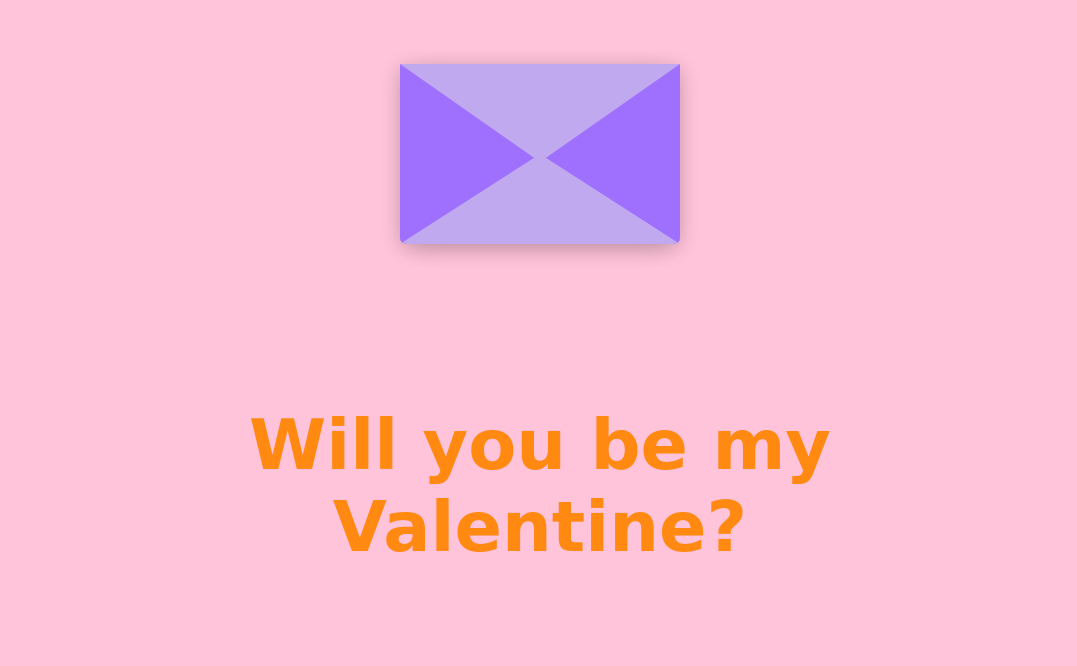
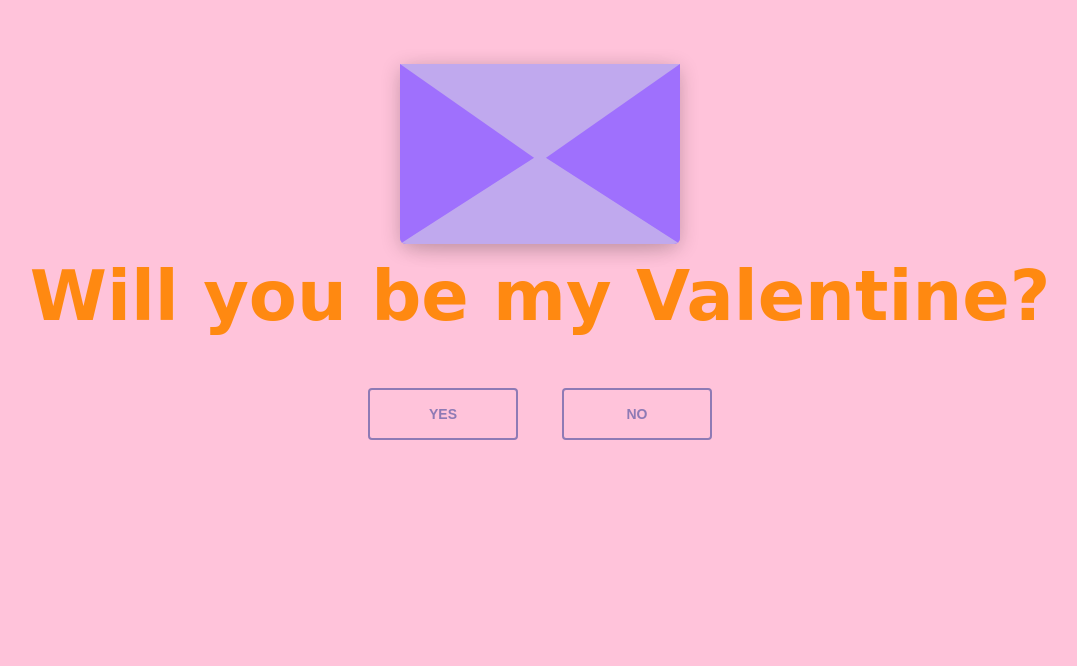
Before and after one commit to Cervera-jpg/Valentine, a plain HTML site: page index.html in a window 1280 px wide. Shown: the part 134-800 px from the top of the page, without its empty margins (100-1177 px from the left). Drawn offline with nearby package versions, Linux system fonts and the light colour scheme.

Commit message:
Update index.css

```diff
--- a/index.css
+++ b/index.css
@@ -209,7 +209,7 @@ body {
   font-size: 14px;
   text-transform: uppercase;
   margin: 20px;
-  margin-top: 100px;
+  margin-top: 50px;
   padding: 10px;
   line-height: 2em;
   text-decoration: none;
@@ -228,7 +228,7 @@ body {
   font-family: cursive;
   color: #ff8911;
   font-size: 70px;
-  margin: 150px;
+  margin: 1px;
 }
 
 /* Media queries for smaller screens (cellphone) */
```
